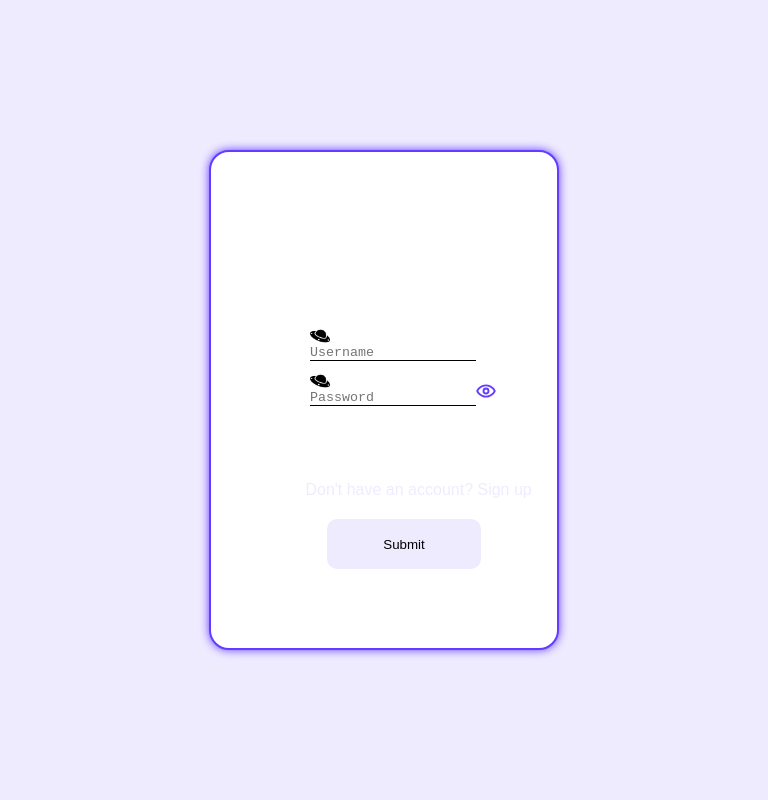
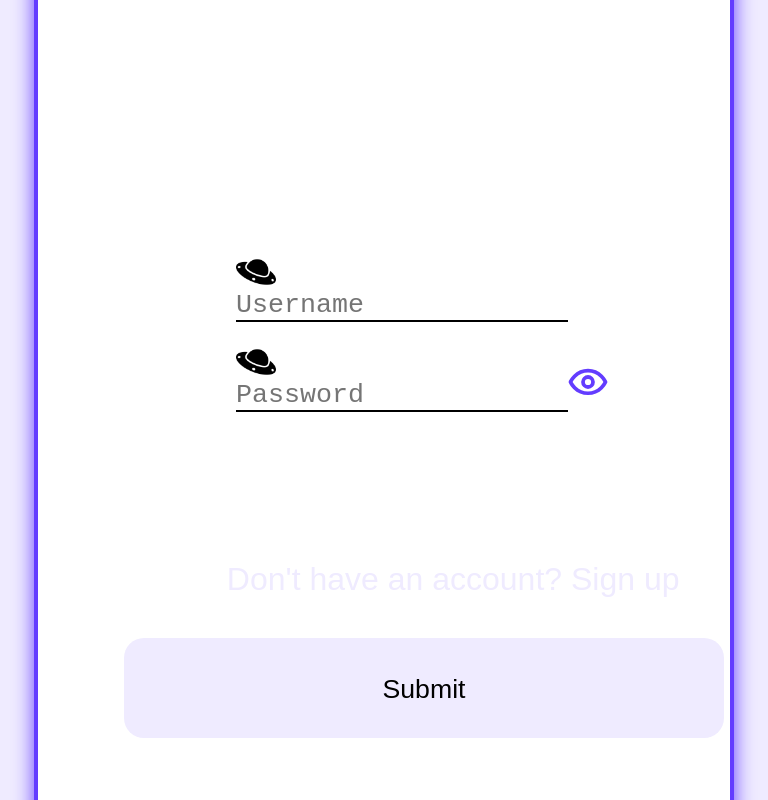
Before and after one commit to DEvARyan77/devlink, a Next.js app: page / in a window 768 px wide. Built offline with nearby package versions, Linux system fonts and the light colour scheme.

Commit message:
Designed Login

```diff
--- a/src/app/globals.css
+++ b/src/app/globals.css
@@ -86,7 +86,7 @@ a {
 }
 #form button{
   margin-top: 20px;
-  width: 20vw;
+  width: 300px;
   transform: translateX(20px);
   height: 10%;
   background-color: #efebff;
@@ -131,3 +131,9 @@ a {
   transform: translate(30px,-10px);
   transition: all 0.5s;
 }
+
+@media (min-width: 768px) and (max-width: 1024px) {
+  #form{
+    transform: scale(2);
+  }
+}
```
Also changed, not shown: 1 other file (tests, documents, lock files or other folders).
